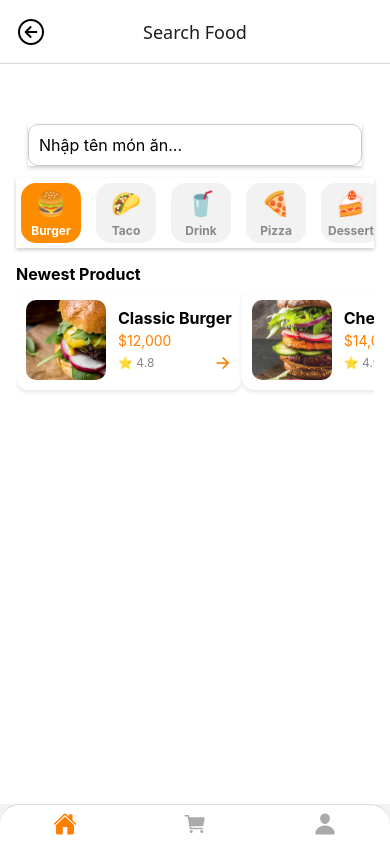
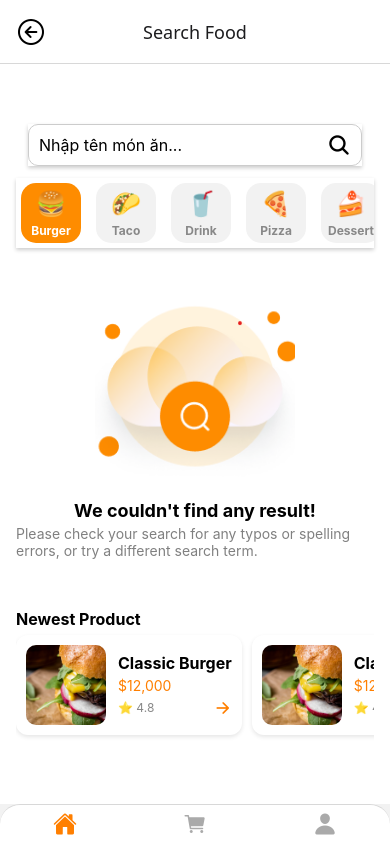
Before and after one commit to Hieus-itb/ShopApp, a React Native app: screen /Search in a window 390 px wide. Built offline with nearby package versions, Linux system fonts and the light colour scheme; what expo-file-system would draw is missing.

Commit message:
Update Search Bar
- tìm kiếm theo keyword

```diff
--- a/components/SearchBar.js
+++ b/components/SearchBar.js
@@ -8,6 +8,7 @@
   TouchableOpacity,
   StyleSheet,
 } from 'react-native';
+import { Ionicons } from '@expo/vector-icons'; // nếu dùng Expo, bạn có thể đổi icon nếu muốn
 
 export default function SearchBar({ suggestions, onSelect }) {
   const [query, setQuery] = useState('');
@@ -15,15 +16,35 @@
   const filtered = suggestions
     .filter((s) => s.toLowerCase().includes(query.toLowerCase()))
     .slice(0, 7);
+    const match = suggestions.find(
+      (s) =>
+        typeof s === 'string' &&
+        s.toLowerCase().startsWith(query.trim().toLowerCase())
+    );
+  const handleSearch = () => {
+    if (query.trim()) {
+      if (match) {
+        setQuery(match);
+        onSelect(match);
+      } else {
+        onSelect(query.trim());
+      }
+    }
+  };
 
   return (
     <View style={styles.container}>
+      <View style={styles.inputContainer}>
         <TextInput
           placeholder="Nhập tên món ăn..."
           value={query}
           onChangeText={setQuery}
           style={styles.input}
         />
+        <TouchableOpacity onPress={handleSearch}>
+          <Ionicons name="search" size={24} color="black" />
+        </TouchableOpacity>
+      </View>
 
       {query.length > 0 && (
         <FlatList
@@ -56,11 +77,18 @@
     shadowRadius: 4,
     elevation: 5,
   },
-  input: {
+  inputContainer: {
+    flexDirection: 'row',
+    alignItems: 'center',
     borderWidth: 1,
     borderColor: '#ccc',
     borderRadius: 10,
-    padding: 10,
+    paddingHorizontal: 10,
+    backgroundColor: '#fff',
+  },
+  input: {
+    flex: 1,
+    paddingVertical: 10,
     fontSize: 16,
   },
   item: {
@@ -68,6 +96,7 @@
     paddingHorizontal: 10,
     borderBottomWidth: 1,
     borderBottomColor: '#ccc',
+    backgroundColor: '#fff',
   },
   suggestionText: {
     fontSize: 16,
--- a/data/productService.js
+++ b/data/productService.js
@@ -18,11 +18,12 @@
     return data.products.filter((p) => p.category === categoryId);
 };
 
+
 export const getProductById = (productId) => {
     return data.products.find((p) => p.id === productId);
 };
 
-export const getRecentProducts = (count = 2) => {
+export const getRecentProducts = (count = 3) => {
     return [...data.products]
         .sort((a, b) => new Date(b.updatedAt) - new Date(a.updatedAt))
         .slice(0, count);
--- a/data/products.json
+++ b/data/products.json
@@ -12,6 +12,18 @@
     "products": [
       {
         "id": "b1",
+        "category": "burger",
+        "name": "Classic Burger",
+        "price": 12000,
+        "rating": 4.8,
+        "distance": "150m",
+        "image": "burger1.jpg",
+        "description": "Burger bo truyen thong voi phomai, xa lach, ca chua va nuoc sot dac biet." ,
+        "updatedAt": "2025-04-19T12:30:00Z"
+
+      },
+      {
+        "id": "b5",
         "category": "burger",
         "name": "Classic Burger",
         "price": 12000,
--- a/screens/SearchScreen.js
+++ b/screens/SearchScreen.js
@@ -1,23 +1,24 @@
-import React, { useState, useEffect } from 'react';
-import { View, Text, FlatList, StyleSheet,ScrollView } from 'react-native';
+import React, { useState, useEffect  } from 'react';
+import { View, Text, FlatList, StyleSheet,ScrollView, Image } from 'react-native';
 import { getCategories, getProductsBySearch, getProducts } from '../data/productService';
 import CategoryList from '../components/CategoryList';
 import ProductCard from '../components/ProductCard';
-import { getRecentProducts } from '../data/productService';
+import { getRecentProducts, getProductsByCategory } from '../data/productService';
 import SearchBar  from '../components/SearchBar';
 import ProductList from '../components/ProductList';
 
 
 export default function Search({ navigation }) {
-    const recentSearches = ['Burgers', 'Fast food', 'Dessert', 'French', 'Pastry'];
+
     const [categories ,setCategories] = useState([]);
     const [selectedCategory, setSelectedCategory] = useState('burger');
     const [showCategoryList,setShowCategoryList]= useState(false);
-    const [filteredProducts, setFilteredProducts] = useState([]);
+    const [filteredProducts, setFilteredProducts] = useState(null);
     const recentProducts = getRecentProducts();
     useEffect(() => {
         const fetchedCategories = getCategories();
         setCategories(fetchedCategories);
+        setFilteredProducts(null);
     }, []);
 
     const data = getProducts();
@@ -26,40 +27,78 @@
     const suggestionWords = Array.from(new Set([...productNames, ...categoryNames]));
 
     const handleSelect = (word) => {
-      const products = getProductsBySearch(word);
+      if (!word || typeof word !== 'string') return;
+      word = word.trim().toLowerCase();
+      setFilteredProducts(null);
+      const isCategory = categoryNames.some(categoryName => categoryName.toLowerCase() === word);
+      let products = [];
+
+      if (isCategory) {
+        products = getProductsByCategory(word);
+      } else {
+        products = getProductsBySearch(word);
+      }
+      if (products.length === 0) {
+        setFilteredProducts([]);
+      } else {
         setFilteredProducts(products);
+      }
     };
 
 
     const handleSelectCategory = (categoryId) => {
         setSelectedCategory(categoryId);
-
         setShowCategoryList(false);
     };
 
-    return (
-        <ScrollView style={styles.container}>
+  const ListHeader = () => (
+    <View>
       {/* Search Box */}
-            <View >
+      <View>
         <SearchBar suggestions={suggestionWords} onSelect={handleSelect} />
       </View>
 
       <CategoryList
         selectedCategory={selectedCategory}
         onSelectCategory={handleSelectCategory}
-                style={{marginTop: 16, marginBottom: 16}}
+        style={{ marginTop: 16, marginBottom: 16 }}
       />
-        {filteredProducts.length > 0 && (
-          <View style={styles.section}>
-            <Text style={styles.sectionTitle}>Search Results</Text>
-            <ProductList products={filteredProducts} navigation={navigation} />
     </View>
-        )}
+  );
 
+  const ListFooter = () => (
     <View style={styles.section}>
       <Text style={styles.sectionTitle}>Newest Product </Text>
+      <ScrollView horizontal={true} showsHorizontalScrollIndicator={false}>
+        <View style={{ flexDirection: 'row' , gap: 10}}>
+          {recentProducts.map((product) => (
+            <ProductCard
+              key={product.id}
+              product={product}
+              navigation={navigation}
+            />
+          ))}
+        </View>
+      </ScrollView>
+    </View>
+  );
+  const CenteredImageView = () => {
+    return (
+      <View style={styles.centeredContainer}>
+        <Image
+          source={require("../img/not-found-img.png")}
+          style={styles.mainImage}
+        />
+        <Text style={styles.mainTitle}>We couldn't find any result!</Text>
+        <Text style={styles.mainSubtitle}>Please check your search for any typos or spelling errors, or try a different search term.</Text>
+      </View>
+    );
+  };
+  return (
     <FlatList
-          data={recentProducts}
+      style={styles.container}
+      data={filteredProducts || []}
+      key={filteredProducts ? 'products' : 'empty'}
       keyExtractor={(product) => product.id}
       renderItem={({ item: product }) => (
         <ProductCard
@@ -68,12 +107,10 @@
           navigation={navigation}
         />
       )}
-          horizontal={true}
-          showsHorizontalScrollIndicator={false}
+      ListHeaderComponent={ListHeader}
+      ListFooterComponent={ListFooter}
+      ListEmptyComponent={CenteredImageView}
     />
-      </View>
-
-    </ScrollView>
   );
 }
 const styles = StyleSheet.create({
@@ -111,7 +148,9 @@
       backgroundColor: '#FFB800',
     },
     section: {
-      marginTop: 16,
+      marginTop: 10,
+      marginBottom: 100,
+
     },
 
     sectionTitle: {
@@ -119,7 +158,29 @@
       fontSize: 16,
     },
 
+    centeredContainer: {
+      alignItems: 'center',
+      marginTop: 40,
+      marginBottom: 40,
+    },
 
+    mainImage: {
+      width: 200,
+      height: 200,
+      borderRadius: 12,
+      marginBottom: 12,
+    },
+
+    mainTitle: {
+      fontSize: 18,
+      fontWeight: 'bold',
+      marginBottom: 4,
+    },
+
+    mainSubtitle: {
+      fontSize: 14,
+      color: 'gray',
+    },
 
 
   });
--- a/screens/cart.js
+++ b/screens/cart.js
@@ -33,6 +33,7 @@
     const handleRemoveItem = (id) => {
         setCartItems(prev => prev.filter(item => item.id !== id));
     };
+
 
     const totalItems = cartItems.reduce((sum, item) => sum + item.quantity, 0);
     const totalPrice = cartItems.reduce((sum, item) => sum + item.price * item.quantity, 0);
```
Also changed, not shown: data/userService.js (line endings or trailing spaces), img/not-found-img.png (added), 1 other file (tests, documents, lock files or other folders). Lines whose indentation alone changed are shown as unchanged.
